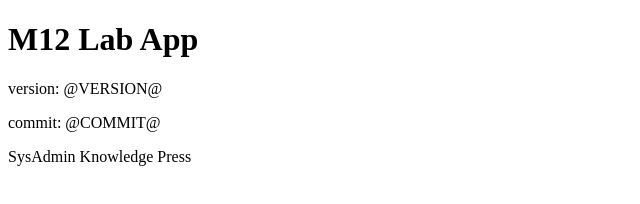
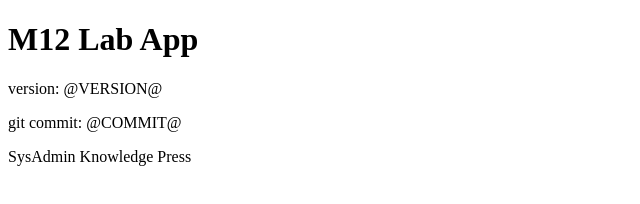
Before and after one commit to arnutkmitl/m12-lab, a plain HTML site: page app/site/index.html in a window 1280 px wide. Shown: the full height of the page, 0-640 px from the left. Drawn offline with Linux system fonts and the light colour scheme.

Commit message:
Label commit line

```diff
--- a/app/site/index.html
+++ b/app/site/index.html
@@ -4,7 +4,7 @@
 <body>
 <h1>M12 Lab App</h1>
 <p>version: @VERSION@</p>
-<p>commit: @COMMIT@</p>
+<p>git commit: @COMMIT@</p>
 <footer>SysAdmin Knowledge Press</footer>
 </body>
 </html>
```
